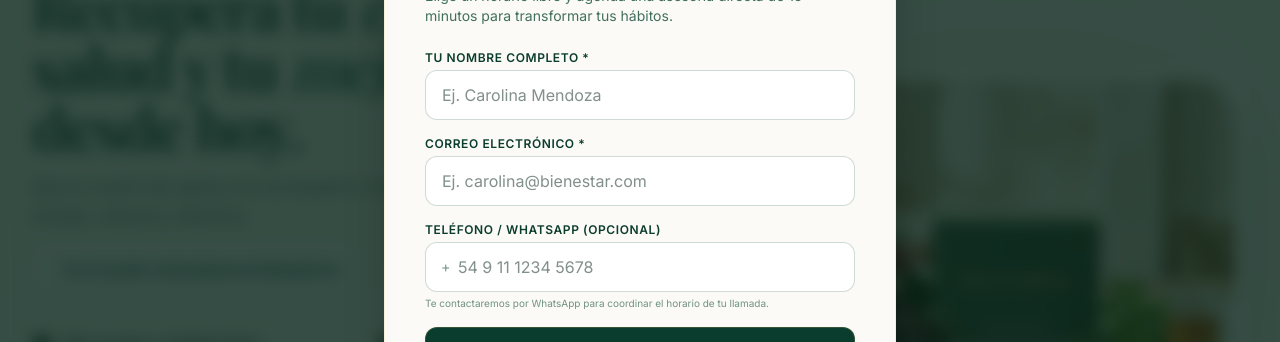
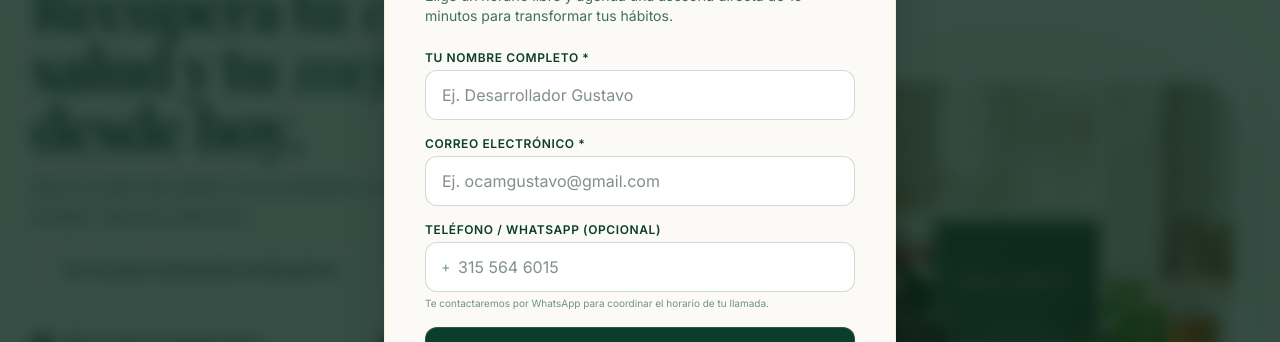
Before and after one commit to savagelemental/MULTYDRINK, a React (Vite) app: page / in a window 1280 px wide. Both pictures are taken after a click on the button "Agendar Llamada Gratis 📞". Shown: the part 250-592 px from the top of the page. Built offline with nearby package versions, Linux system fonts and the light colour scheme; a web font is replaced by a local one.

Commit message:
Update LeadModal.tsx

```diff
--- a/src/components/LeadModal.tsx
+++ b/src/components/LeadModal.tsx
@@ -129,7 +129,7 @@ export default function LeadModal({
                         type="text"
                         id="modal-name"
                         required
-                        placeholder="Ej. Carolina Mendoza"
+                        placeholder="Ej. Desarrollador Gustavo"
                         value={name}
                         onChange={(e) => setName(e.target.value)}
                         className="w-full px-4 py-3 rounded-xl border border-forest-800/20 bg-white text-forest-950 focus:outline-none focus:ring-2 focus:ring-forest-600 focus:border-transparent transition-all"
@@ -144,7 +144,7 @@ export default function LeadModal({
                         type="email"
                         id="modal-email"
                         required
-                        placeholder="Ej. carolina@bienestar.com"
+                        placeholder="Ej. ocamgustavo@gmail.com"
                         value={email}
                         onChange={(e) => setEmail(e.target.value)}
                         className="w-full px-4 py-3 rounded-xl border border-forest-800/20 bg-white text-forest-950 focus:outline-none focus:ring-2 focus:ring-forest-600 focus:border-transparent transition-all"
@@ -162,7 +162,7 @@ export default function LeadModal({
                         <input
                           type="tel"
                           id="modal-whatsapp"
-                          placeholder="54 9 11 1234 5678"
+                          placeholder="315 564 6015"
                           value={whatsapp}
                           onChange={(e) => setWhatsapp(e.target.value)}
                           className="w-full pl-8 pr-4 py-3 rounded-xl border border-forest-800/20 bg-white text-forest-950 focus:outline-none focus:ring-2 focus:ring-forest-600 focus:border-transparent transition-all"
```
